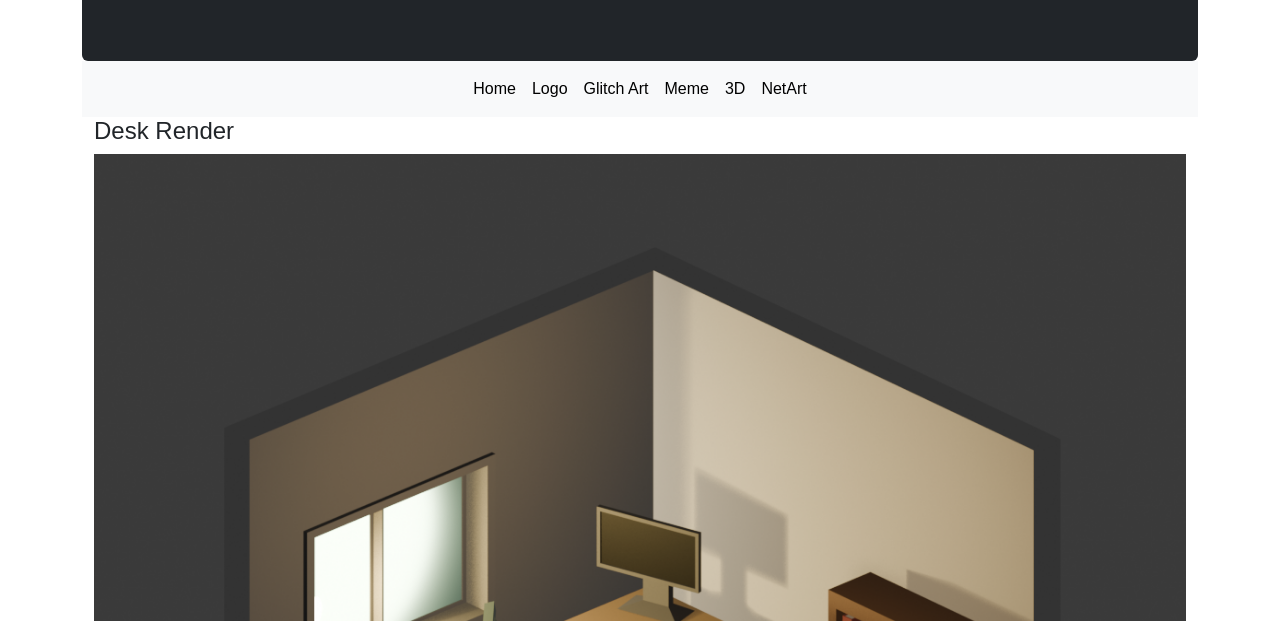
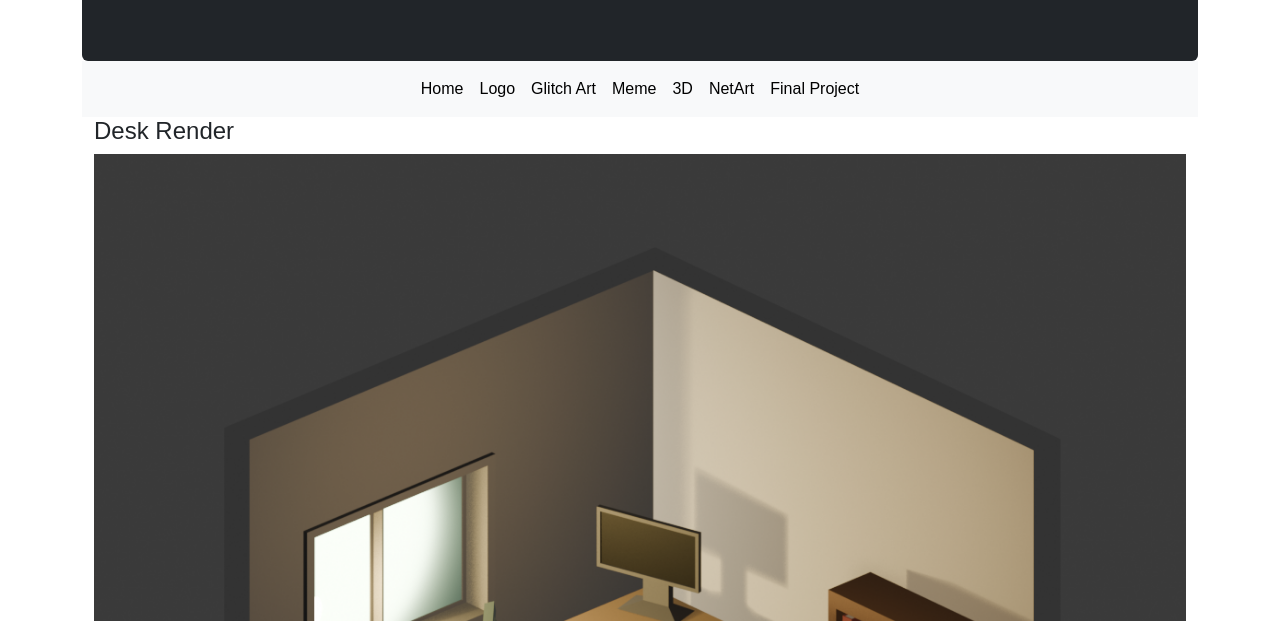
Before and after one commit to markusviduya11/portfolio, a plain HTML site: page 3d.html in a window 1280 px wide. Shown: the part 179-800 px from the top of the page. Drawn offline with nearby package versions, Linux system fonts and the light colour scheme; a web font is replaced by a local one.

Commit message:
Update 3d.html

```diff
--- a/3d.html
+++ b/3d.html
@@ -54,6 +54,9 @@
                      <li class="navbar-item">
                         <a class="nav-link active" href="netart.html">NetArt</a>
                      </li>
+                       <li class="navbar-item">
+                        <a class="nav-link active" href="finalproject.html">Final Project</a>
+                      </li>
                      </ul>
                 </div>
              </nav>
```
